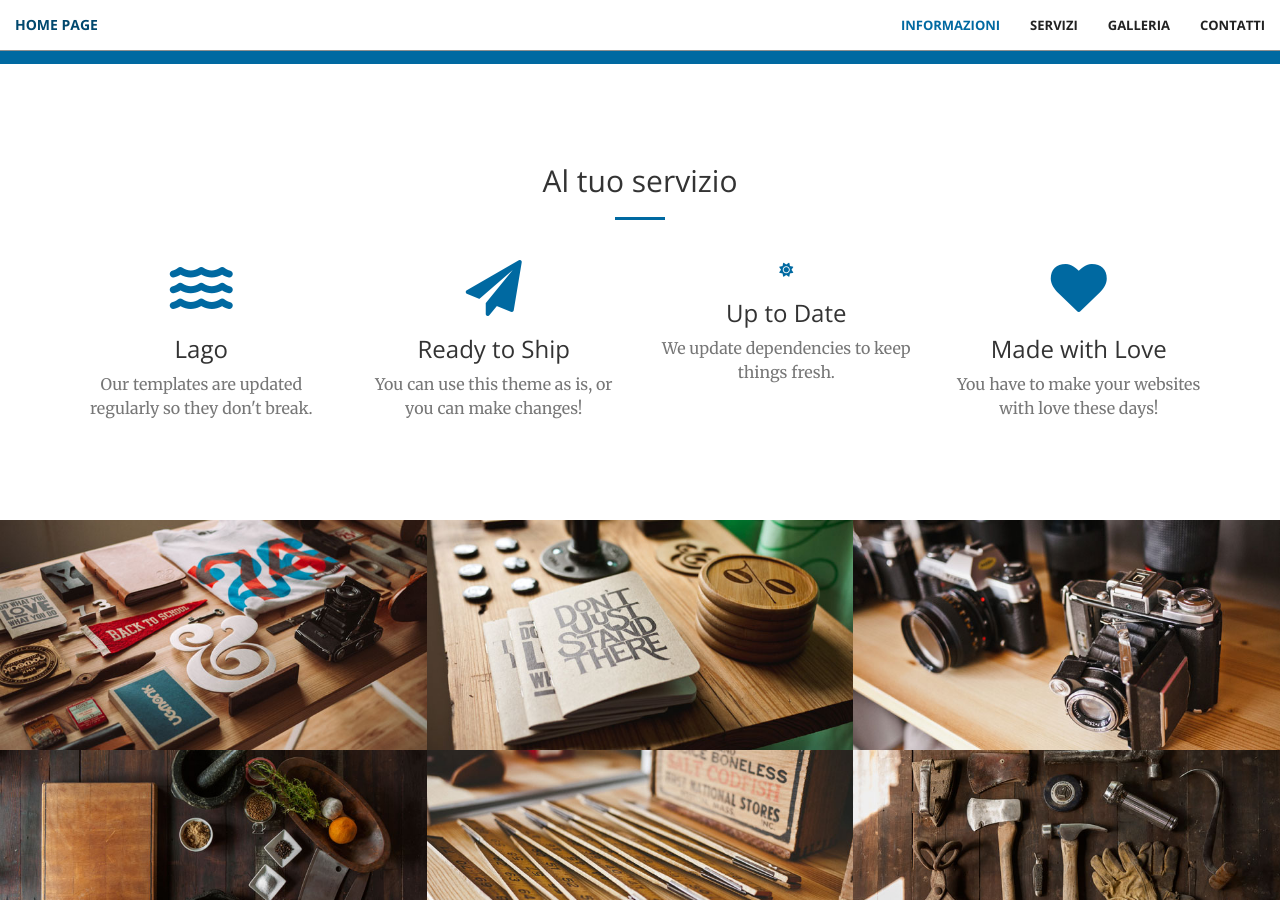
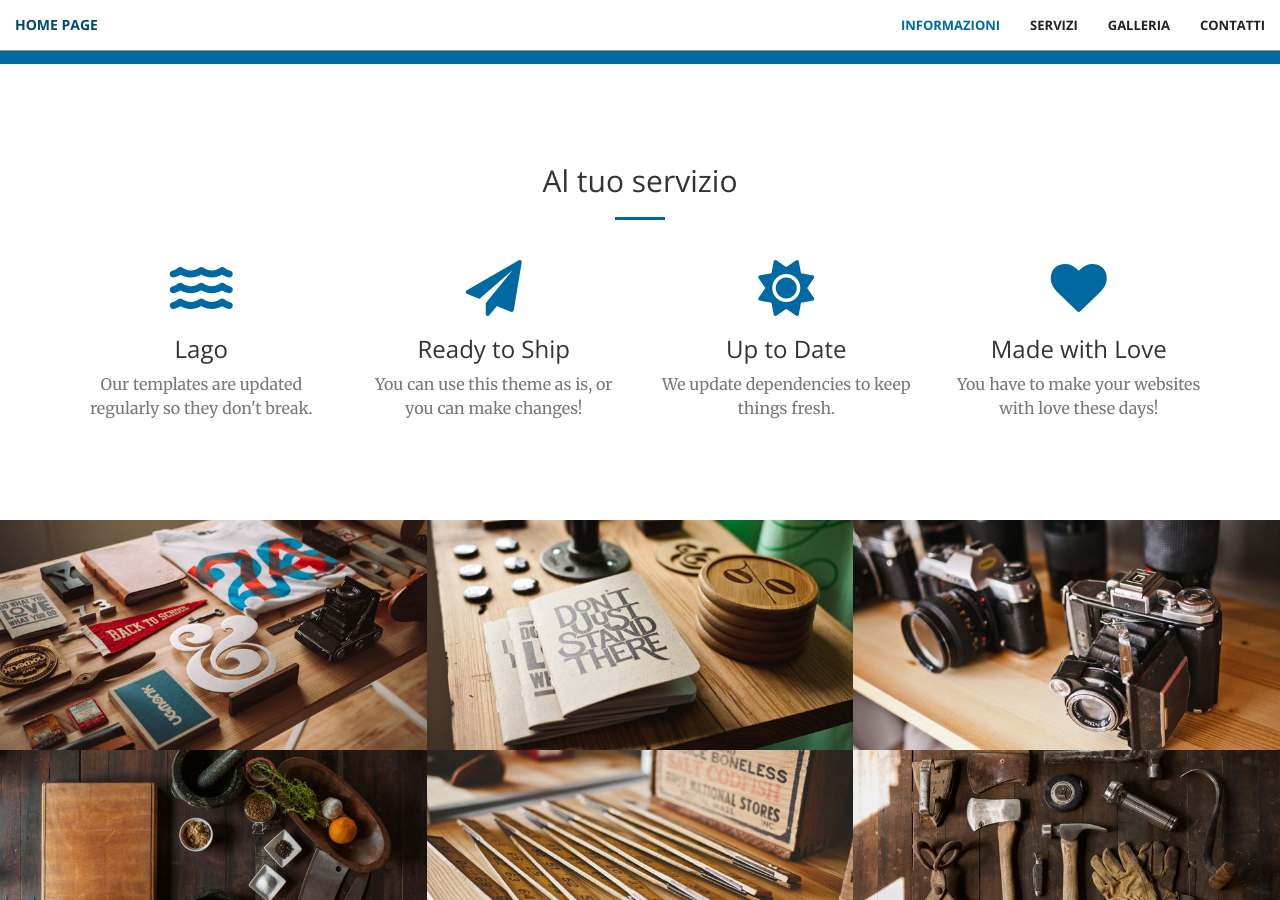
Before and after one commit to teocavaproject/teocavaproject.github.io, a Jekyll site: the page built from index.html, in a window 1280 px wide and 900 px high, scrolled down 1206 px. Built offline with Jekyll 4.4.1, drawn with Linux system fonts in a browser that asks for light colours; nearby versions of some CDN libraries.

Commit message:
Update services.html

```diff
--- a/_includes/services.html
+++ b/_includes/services.html
@@ -25,7 +25,7 @@
             </div>
             <div class="col-lg-3 col-md-6 text-center">
                 <div class="service-box">
-                    <i class="fa-solid fa-sun wow bounceIn text-primary" data-wow-delay=".2s"></i>
+                    <i class="fa-solid fa-sun fa-4x wow bounceIn text-primary" data-wow-delay=".2s"></i>
                     <h3>Up to Date</h3>
                     <p class="text-muted">We update dependencies to keep things fresh.</p>
                 </div>
```
